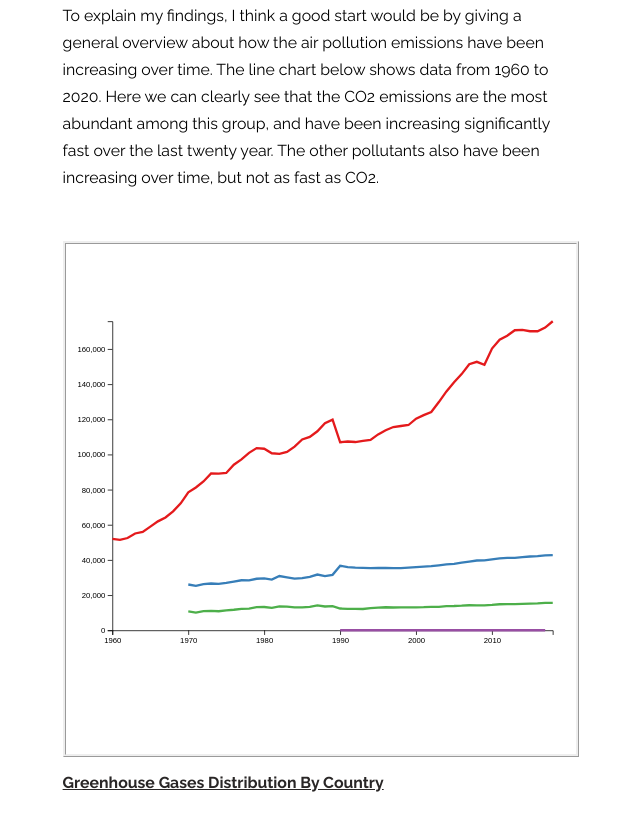
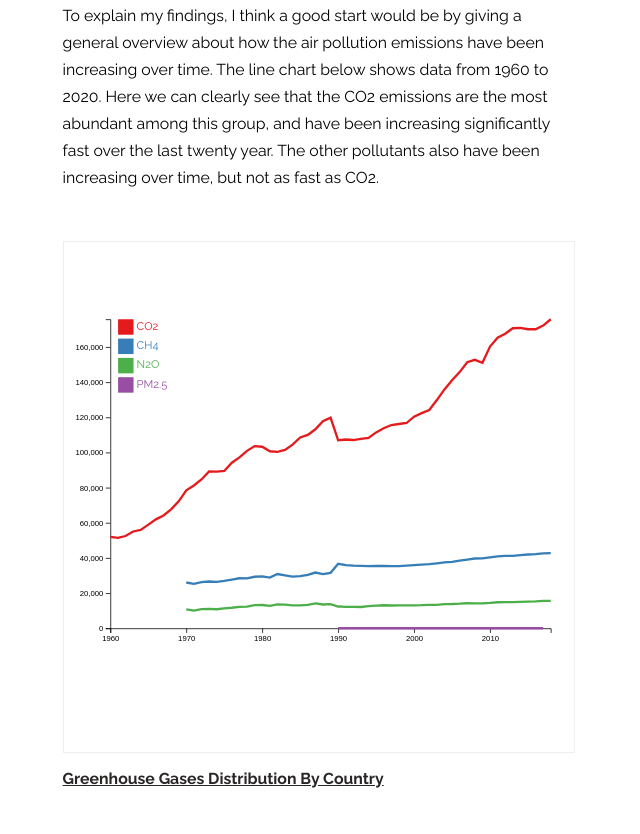
Before and after one commit to kathiavf16/ms_final, a plain HTML site: page index.html in a window 1280 px wide. Shown: the part 1737-2571 px from the top of the page, without its empty margins (421-1061 px from the left). Drawn offline with Linux system fonts and the light colour scheme; a web font is replaced by a local one.

Commit message:
layout progress

```diff
--- a/Line.js
+++ b/Line.js
@@ -22,6 +22,50 @@ class Line {
            .attr("height", height + margin.top + margin.bottom)
            .append("g")
            .attr("transform", `translate(${margin.left},${margin.top})`);
+
+           // select the svg area
+
+           // create a list of keys
+           var keys = ["CO2", "CH4", "N2O", "PM2.5"]
+
+           // Usually you have a color scale in your chart already
+           var color = d3.scaleOrdinal()
+               .domain(keys)
+               .range(d3.schemeSet1);
+
+           // Add one dot in the legend for each name.
+           var size = 20
+           svg.selectAll("mydots")
+               .data(keys)
+               .enter()
+               .append("rect")
+               .attr("x", 10)
+               .attr("y", function (d, i) {
+                   return 0 + i * (size + 5)
+               }) // 100 is where the first dot appears. 25 is the distance between dots
+               .attr("width", size)
+               .attr("height", size)
+               .style("fill", function (d) {
+                   return color(d)
+               })
+
+           // Add one dot in the legend for each name.
+           svg.selectAll("mylabels")
+               .data(keys)
+               .enter()
+               .append("text")
+               .attr("x", 10 + size * 1.2)
+               .attr("y", function (d, i) {
+                   return 0 + i * (size + 5) + (size / 2)
+               }) // 100 is where the first dot appears. 25 is the distance between dots
+               .style("fill", function (d) {
+                   return color(d)
+               })
+               .text(function (d) {
+                   return d
+               })
+               .attr("text-anchor", "left")
+               .style("alignment-baseline", "middle")
 
 
        //Read the data
@@ -116,6 +160,8 @@ class Line {
                        .style("opacity", 0.8)
                }
 
+
+
        })
 
 
--- a/style.css
+++ b/style.css
@@ -155,6 +155,9 @@ color: #292626;
     overflow: hidden;
     align-content: center;
     border-style: ridge;
+    border-width: thin;
+
+
 
 
 }
@@ -178,5 +181,7 @@ color: #292626;
     align-content: center;
     border-style: ridge;
     padding: 3%;
+    max-width: 90%;
+    border-width: thin;
 
 }
```
